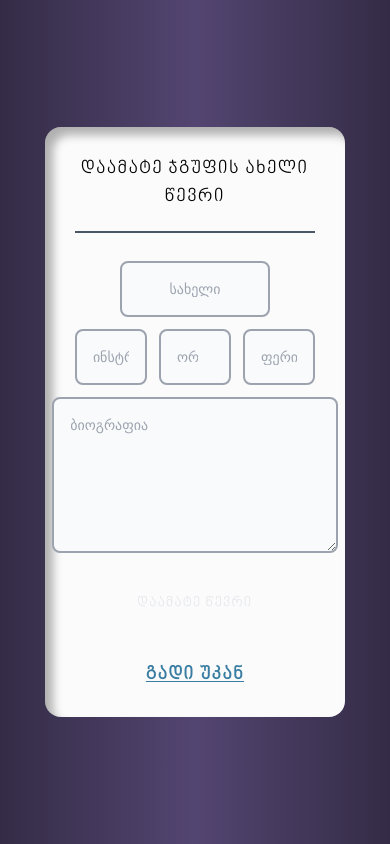
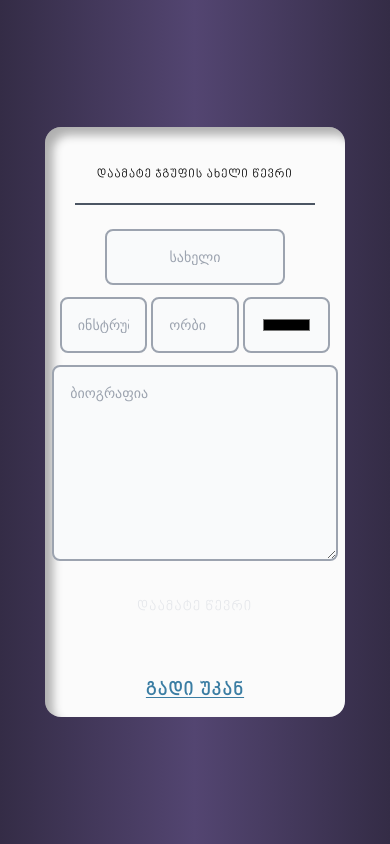
Before and after one commit to ibotchori/folk-soul, a React (Create React App) app: page /members/new in a window 390 px wide. Built offline with nearby package versions, Linux system fonts and the light colour scheme.

Commit message:
style: fix mobile view on NewMember form

```diff
--- a/src/pages/NewMember/NewMember.tsx
+++ b/src/pages/NewMember/NewMember.tsx
@@ -8,14 +8,14 @@ const NewMember = (props: Props) => {
   return (
     <div className='flex justify-center md:justify-end items-center h-screen md:mr-24 w-full '>
       {/* Content */}
-      <div className='w-[77%]  h-[70vh] md:h-[80vh]  bg-[#FBFBFB] rounded-2xl flex flex-col justify-evenly items-center shadow-[inset_8px_8px_10px_0_rgba(0,0,0,0.3)]'>
+      <div className='w-[77%]  h-[70vh] md:h-[80vh]  bg-[#FBFBFB] rounded-2xl flex flex-col justify-between items-center shadow-[inset_8px_8px_10px_0_rgba(0,0,0,0.3)]'>
         {/* Title */}
-        <p className='font-[mtavruli] text-lg  tracking-widest  w-[80%] text-center border-b-2 border-gray-600 pb-5 '>
+        <p className='font-[mtavruli] text-xs md:text-lg  tracking-widest pt-10  w-[80%] text-center border-b-2 border-gray-600 pb-5 '>
           დაამატე ჯგუფის ახელი წევრი
         </p>
         {/* Form */}
-        <div className='flex flex-col gap-3 sm:gap-12 items-center'>
-          <div className='w-[50%]'>
+        <div className='flex flex-col gap-3 md:gap-8 items-center w-full lg:w-[60%]'>
+          <div className=' w-[60%] md:w-[40%]'>
             <input
               type='text'
               id='name'
@@ -24,7 +24,7 @@ const NewMember = (props: Props) => {
               required
             />
           </div>
-          <div className='flex gap-3 sm:gap-10 w-[80%]'>
+          <div className='flex gap-1 md:gap-10 w-[90%] md:w-[70%]'>
             <input
               type='text'
               id='instrument'
@@ -40,16 +40,16 @@ const NewMember = (props: Props) => {
               required
             />
             <input
-              type='text'
+              type='color'
               id='color'
-              className='bg-gray-50 text-gray-900 text-sm rounded-lg border-gray-400 focus:outline-none focus:border-gray-500   focus:ring-gray-500  block w-full p-4 border-2 placeholder:text-center text-center'
+              className='bg-gray-50 text-gray-900 text-sm rounded-lg border-gray-400 focus:outline-none focus:border-gray-500   focus:ring-gray-500  block w-full p-4 border-2 placeholder:text-center text-center h-14'
               placeholder='ფერი'
               required
             />
           </div>
-          <div className='w-[95%]'>
+          <div className='w-[95%] md:w-[80%]'>
             <textarea
-              rows={6}
+              rows={8}
               id='info'
               className='  bg-gray-50 text-gray-900 text-sm rounded-lg border-gray-400 focus:outline-none focus:border-gray-500  focus:ring-gray-500  block w-full p-4 border-2 '
               placeholder='ბიოგრაფია'
@@ -59,7 +59,7 @@ const NewMember = (props: Props) => {
         </div>
 
         {/* Add new member button */}
-        <div className='flex flex-col'>
+        <div className='flex flex-col gap-3 pb-3 md:pb-10'>
           <Button text='დაამატე წევრი' backgroundColor='primaryBG' />
           <GoBackButton />
         </div>
```
